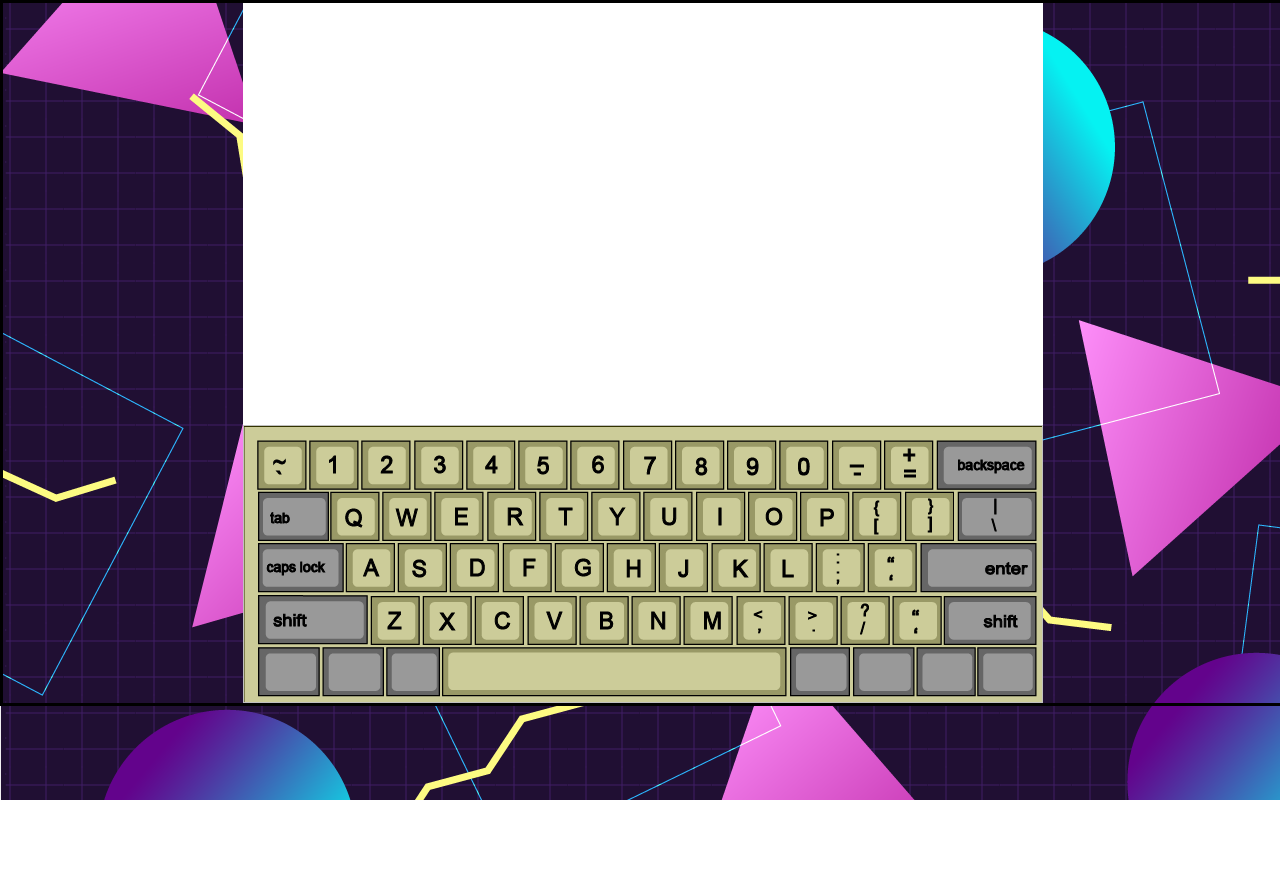
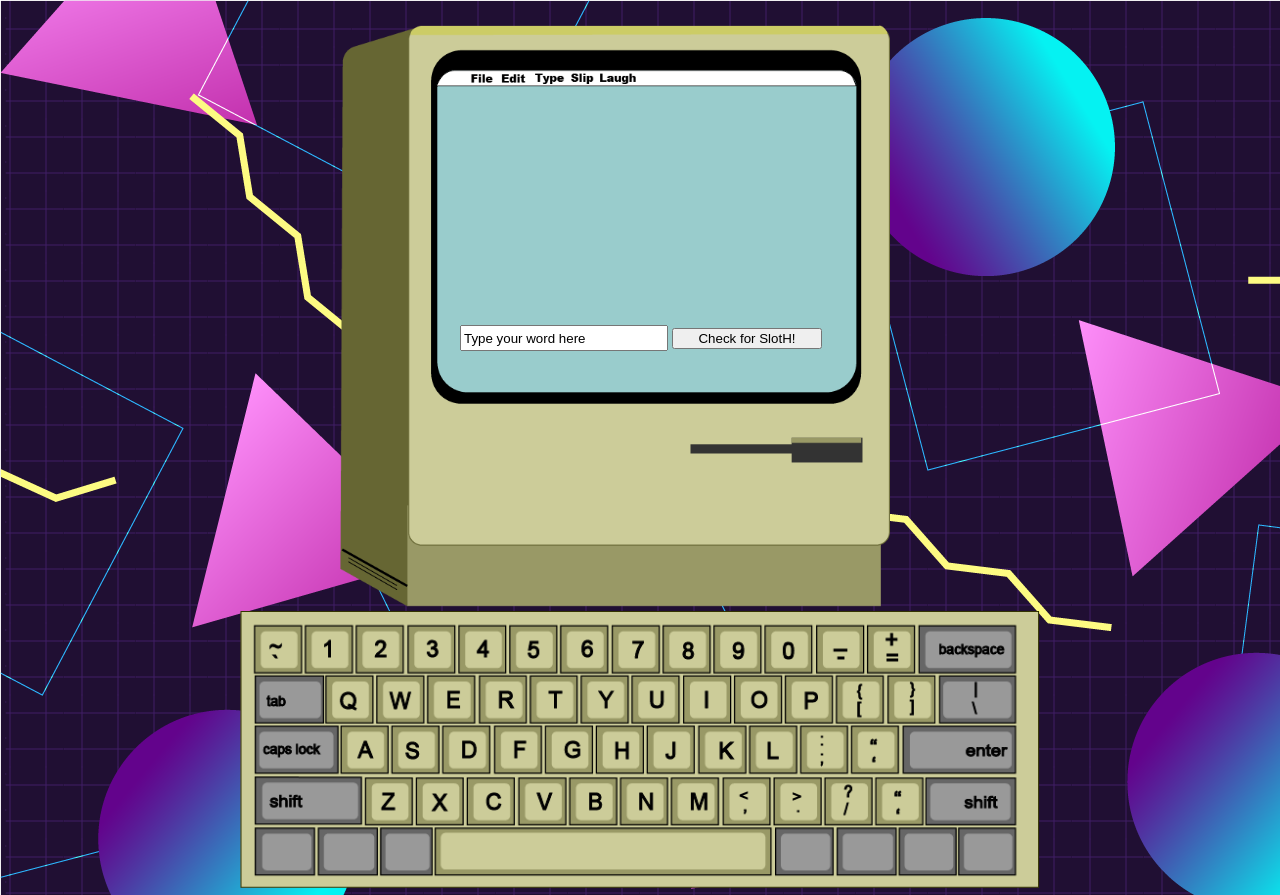
Before and after one commit to cracine79/slip-of-the-hand, a website: page index.html in a window 1280 px wide. Before the commit the page ends 800 px from the top, so only its background shows below. Drawn offline with Linux system fonts and the light colour scheme.

Commit message:
getting result array back from database after user form submit

```diff
--- a/index.html
+++ b/index.html
@@ -13,9 +13,19 @@
   <body>
     <div id = "wrapper">
       <div id = "innerbox">
-        <img id = "keyboard" class = "unpressed">
 
-        </img>
+        <div id = "monitor" class = "blank-monitor">
+            <div id = "inner-monitor">
+              <form id = "getSloth" action="" method="GET">
+                <input id="entry-box" name="inputbox" value="Type your word here">
+                <input type="submit" id="submit" value ="Check for SlotH!">
+              </form>
+
+            </div>
+
+        </div>
+        <div id = "keyboard" class = "unpressed">
+        </div>
       </div>
     </div>
   </body>
--- a/src/index.js
+++ b/src/index.js
@@ -1,29 +1,36 @@
 
 
-// import Keyboard from ".scripts/keyboard.js"
+import { handleKeyDown } from "./scripts/keyboard.js"
 import { fn1 } from "./scripts/example.js"
 import Word from "./scripts/word.js"
 import Session from "./scripts/session.js"
+import {handleWord} from "./scripts/form.js"
 
 console.log("entry point working!")
 fn1()
 
 
-const handleKeyDown = function(event){
-    console.log("key!");
-    "abcdefghijklmnopqrstuvwxyz".split("").forEach((letter) => {
-        if (event.key === letter){
-            keyboard.className = `${letter}_pressed`
-        }
-    })
+// const handleKeyDown = function(event){
+//     console.log("key!");
+//     "abcdefghijklmnopqrstuvwxyz".split("").forEach((letter) => {
+//         if (event.key === letter){
+//             keyboard.className = `${letter}_pressed`
+//         }
+//     })
 
-}
+// }
 
-const keyboard = document.getElementById('keyboard');
+// const storeWord = function(event){
+//     event.preventDefault();
+//     const word = form.inputbox.value;
+//     console.log(word)
+// }
 
-addEventListener("keydown", handleKeyDown);
-addEventListener("keyup", e => keyboard.className = "unpressed")
 
+
+
+// const form = document.getElementById('getSloth');
+// form.addEventListener("submit", storeWord);
 
 
 // const session = new Session("hat");
--- a/src/index.scss
+++ b/src/index.scss
@@ -12,6 +12,7 @@ h1, h2, p, strong, em, a {
   text-align: inherit;
   color: inherit;
   background: transparent;
+  border: none;
 }
 
 
@@ -27,30 +28,65 @@ body {
 
 #wrapper {
     width: 100%;
-    height: 700px;
-    border: solid black;
+    height: 870px;
+    border: none;
     display: flex;
     justify-content: center;
+    padding-top: 25px;
 }
 
 #innerbox {
-    width: 800px;
+    width: 1000px;
     height: 100%;
-    background-color: white;
+    border: none;
+
 
     display: flex;
     flex-direction: column;
     justify-content: end;
+    align-items: center;
 
 
 }
 
 #keyboard {
-    width: 100%;
-    height: 278px;
+    background-repeat: no-repeat;
+    width: 800px;
+    height: 350px;
+    background-size: 800px, 308px;
+    opacity: 100%;
+    border: none;
+}
 
+#monitor {
+    background-repeat: no-repeat;
+    width: 600px;
+    height: 720px;
+    background-size: 550px, 720px;
     opacity: 100%;
+    background-image :url(../images/Computer.png);
+    border: none;
 }
+
+#inner-monitor {
+    margin-left: 100px;
+    margin-top: 40px;
+    width: 420px;
+    height: 330px;
+    display: flex;
+}
+
+#entry-box {
+    height: 20px;
+    width: 200px;
+    margin-top: 260px;
+    margin-left: 20px;
+}
+
+#submit {
+ width: 150px;
+}
+
 
 .unpressed {
     background-image: url(../images/keyboard/Keyboard.png);
@@ -72,7 +108,6 @@ body {
     background-image: url(../images/keyboard/e_pressed.png);
 }
 
-
 .r_pressed {
     background-image: url(../images/keyboard/r_pressed.png);
 }
@@ -90,11 +125,9 @@ body {
 }
 
 
-
 .i_pressed {
     background-image: url(../images/keyboard/i_pressed.png);
 }
-
 
 .o_pressed {
     background-image: url(../images/keyboard/o_pressed.png);
@@ -112,11 +145,6 @@ body {
     background-image: url(../images/keyboard/d_pressed.png);
 }
 
-
-
-
-
-
 .f_pressed {
     background-image: url(../images/keyboard/f_pressed.png);
 }
@@ -132,7 +160,6 @@ body {
 .j_pressed {
     background-image: url(../images/keyboard/j_pressed.png);
 }
-
 
 .k_pressed {
     background-image: url(../images/keyboard/k_pressed.png);
@@ -150,12 +177,9 @@ body {
     background-image: url(../images/keyboard/x_pressed.png);
 }
 
-
-
 .c_pressed {
     background-image: url(../images/keyboard/c_pressed.png);
 }
-
 
 .v_pressed {
     background-image: url(../images/keyboard/v_pressed.png);
--- /dev/null
+++ b/src/scripts/form.js
@@ -0,0 +1,17 @@
+import Session from "./session.js"
+
+const handleWord = function(event){
+    event.preventDefault();
+    const word = form.inputbox.value;
+    const session = new Session(word)
+    const result = session.generateSlothsArray();
+    console.log(result);
+}
+
+
+
+
+const form = document.getElementById('getSloth');
+form.addEventListener("submit", handleWord);
+
+export {handleWord}
--- a/src/scripts/keyboard.js
+++ b/src/scripts/keyboard.js
@@ -1,11 +1,17 @@
+const handleKeyDown = function(event){
+    console.log("key!");
+    "abcdefghijklmnopqrstuvwxyz".split("").forEach((letter) => {
+        if (event.key === letter){
+            keyboard.className = `${letter}_pressed`
+        }
+    })
+
+}
 
 
 const keyboard = document.getElementById('keyboard');
 
-keyboard.addEventListener("keypress", handleKeyPress);
+addEventListener("keydown", handleKeyDown);
+addEventListener("keyup", e => keyboard.className = "unpressed")
 
-const handleKeyPress = (e) => {
-    if (e.key === "a"){
-        keyboard.className = ".a_pressed"
-    }
-}
+export {handleKeyDown}
```
Also changed, not shown: dist/main.css, dist/main.js.
